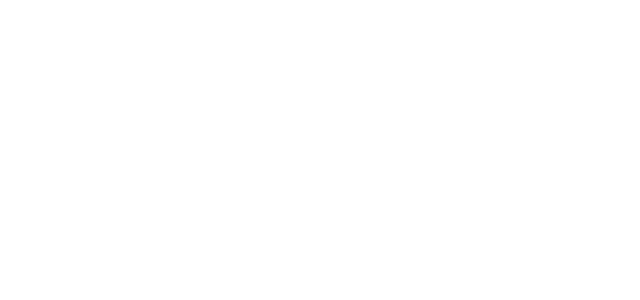
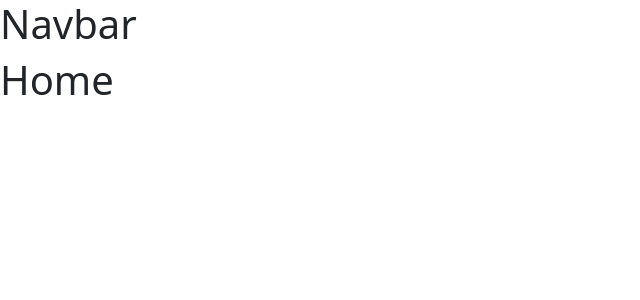
Before and after one commit to JoelMathewC/todoList-ReactApp, a React (Create React App) app: page / in a window 1280 px wide. Shown: the top 300 px of the page, without its empty margins (0-640 px from the left). Built offline with nearby package versions, Linux system fonts and the light colour scheme.

Commit message:
minor bug fix

```diff
--- a/src/App.js
+++ b/src/App.js
@@ -11,7 +11,7 @@
         <div className="content">
           <Switch>
             <Route exact path="/"><Home/></Route>
-            <Route path="*"><Home/><Error404/></Route>
+            <Route path="*"><Error404/></Route>
           </Switch>
         </div>
       </div>
--- a/src/components/Error404.js
+++ b/src/components/Error404.js
@@ -1,5 +1,7 @@
 const Error404 = () => {
-    return ( <div></div> );
+    return ( <div>
+        <h1>Error404</h1>
+    </div> );
 }
 
 export default Error404;
--- a/src/components/Home.js
+++ b/src/components/Home.js
@@ -1,5 +1,7 @@
 const Home = () => {
-    return ( <div></div> );
+    return ( <div>
+        <h1>Home</h1>
+    </div> );
 }
 
 export default Home;
--- a/src/components/Navbar.js
+++ b/src/components/Navbar.js
@@ -1,5 +1,7 @@
 const NavBar = () => {
-    return ( <div></div> );
+    return ( <div>
+        <h1>Navbar</h1>
+    </div> );
 }
 
 export default NavBar;
```
